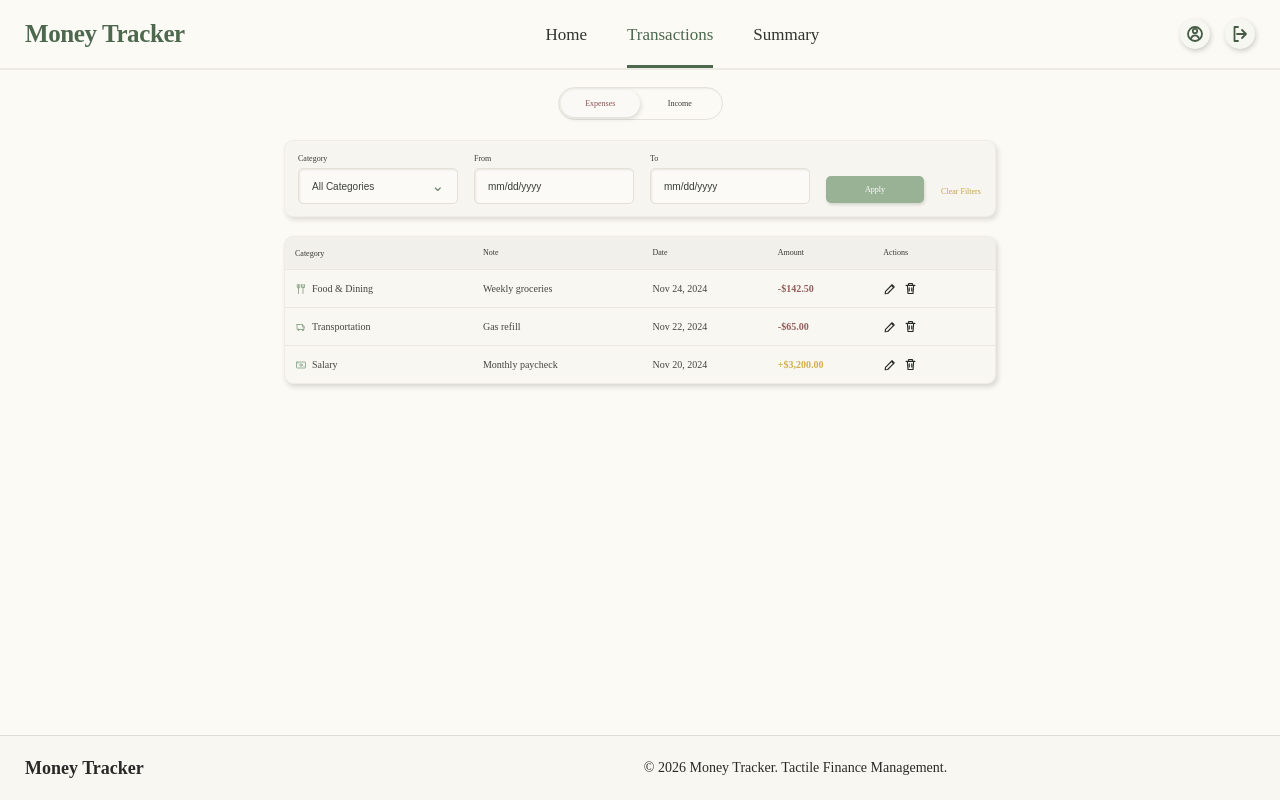
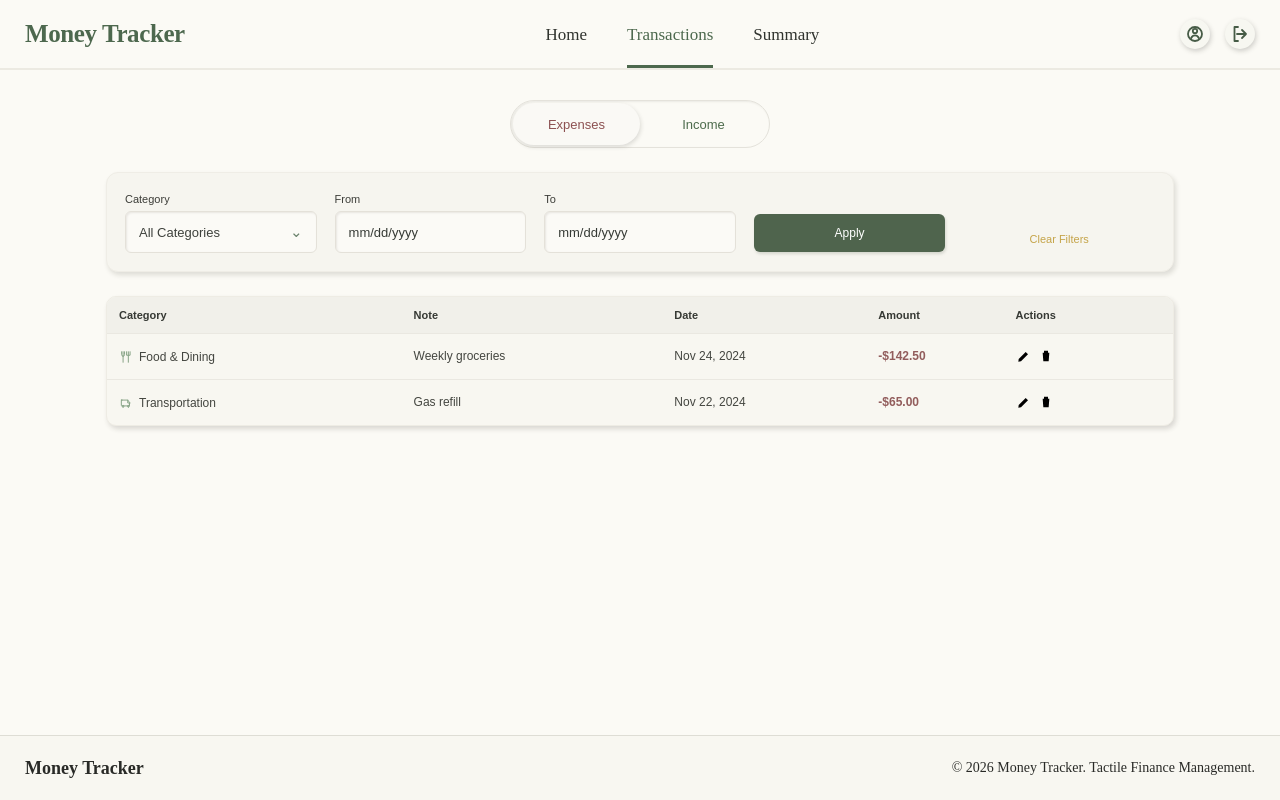
Before and after one commit to Luckyishim/Expenses-Tracker, a React (Vite) app in the folder client-side/Expenses-Tracker/: page /transactions in a window 1280 px wide. Built offline with nearby package versions, Linux system fonts and the light colour scheme.

Commit message:
footer and transactions

```diff
--- a/client-side/Expenses-Tracker/src/pages/Transaction.jsx
+++ b/client-side/Expenses-Tracker/src/pages/Transaction.jsx
@@ -1,3 +1,4 @@
+import { useState } from "react";
 import "../styles/Transaction.css";
 import Navbar from "../components/Navbar";
 import Footer from "../components/Footer";
@@ -26,6 +27,8 @@ const CategoryIcon = ({ type }) => {
 };
 
 function Transaction() {
+  const [activeView, setActiveView] = useState("expense");
+
   const transactions = [
     [
       "Food & Dining",
@@ -53,16 +56,30 @@ function Transaction() {
     ],
   ];
 
+  const visibleTransactions = transactions.filter(
+    ([, , , , , status]) => status === activeView,
+  );
+
   return (
     <main className="transactions-page">
       <Navbar activePage="transactions" />
 
       <section className="transactions-content" aria-label="Transactions">
         <div className="transaction-switch">
-          <button className="selected" type="button">
+          <button
+            className={activeView === "expense" ? "selected" : ""}
+            type="button"
+            onClick={() => setActiveView("expense")}
+          >
             Expenses
           </button>
-          <button type="button">Income</button>
+          <button
+            type="button"
+            className={activeView === "income" ? "selected is-income" : "is-income"}
+            onClick={() => setActiveView("income")}
+          >
+            Income
+          </button>
         </div>
         <form className="transaction-filters">
           <label>
@@ -99,7 +116,7 @@ function Transaction() {
               </tr>
             </thead>
             <tbody>
-              {transactions.map(
+              {visibleTransactions.map(
                 ([category, note, date, amount, type, status]) => (
                   <tr key={category}>
                     <td>
--- a/client-side/Expenses-Tracker/src/styles/Footer.css
+++ b/client-side/Expenses-Tracker/src/styles/Footer.css
@@ -1,12 +1,18 @@
 .site-footer {
   min-height: 65px;
-  /* padding: 0 max(56px, calc((100% - 712px) / 2)); */
+  /* keep a fixed footer at the bottom of the viewport */
+  position: fixed;
+  left: 0;
+  right: 0;
+  bottom: 0;
+  width: 100%;
+  z-index: 50;
   padding: 0 25px;
   border-top: 1px solid #deddd5;
   background: #f8f7f1;
   display: flex;
   align-items: center;
-  gap: 500px;
+  justify-content: space-between;
 }
 
 .site-footer strong {
--- a/client-side/Expenses-Tracker/src/styles/Home.css
+++ b/client-side/Expenses-Tracker/src/styles/Home.css
@@ -68,6 +68,10 @@
   width: min(100%, 900px);
   margin:  25px auto;
   /* flex: 1; */
+}
+/* Ensure pages using .home-page leave space for the fixed footer */
+.home-page {
+  padding-bottom: 100px;
 }
 .summary-cards {
   display: grid;
--- a/client-side/Expenses-Tracker/src/styles/Transaction.css
+++ b/client-side/Expenses-Tracker/src/styles/Transaction.css
@@ -5,202 +5,181 @@
   display: flex;
   flex-direction: column;
 }
-.transactions-header {
-  height: 40px;
-  padding: 0 22px;
-  border-bottom: 2px solid #eceae2;
-  background: #fbfaf5;
-  display: flex;
-  align-items: center;
-}
-.transactions-logo {
-  color: #4f684f;
-  font-size: 16px;
-  font-weight: 700;
-  letter-spacing: -0.4px;
-  text-decoration: none;
-}
-.transactions-nav {
-  height: 100%;
-  margin: 0 auto;
-  display: flex;
-  gap: 25px;
-}
-.transactions-nav a {
-  height: 100%;
-  padding-top: 13px;
-  border-bottom: 1px solid transparent;
-  color: #2f332e;
-  font-size: 8px;
-  text-decoration: none;
-}
-.transactions-nav a.active {
-  color: #4e654d;
-  border-color: #4e654d;
-}
-.transactions-actions {
-  display: flex;
-  gap: 16px;
-}
-.transactions-actions button {
-  width: 15px;
-  height: 16px;
-  padding: 0;
-  border: 0;
-  color: #4c654c;
-  background: transparent;
-  cursor: pointer;
-}
-.transactions-actions svg,
-.row-action svg {
-  width: 100%;
-  height: 100%;
-  fill: none;
-  stroke: currentColor;
-  stroke-width: 1.8;
-  stroke-linecap: round;
-  stroke-linejoin: round;
-}
+
 .transactions-content {
-  width: min(712px, calc(100% - 40px));
-  margin: 17px auto 19px;
+  width: min(100%, 1100px);
+  margin: 30px auto 30px;
+  padding: 0 16px;
   flex: 1;
 }
+
 .transaction-switch {
-  width: 165px;
-  height: 33px;
-  margin: 0 auto 20px;
+  width: 260px;
+  height: 48px;
+  margin: 0 auto 24px;
   padding: 2px;
   border: 1px solid #e4e2db;
-  border-radius: 20px;
+  border-radius: 24px;
   display: flex;
   box-shadow: inset 1px 1px 2px rgb(50 47 38 / 0.08);
 }
+
 .transaction-switch button {
   flex: 1;
   border: 0;
-  border-radius: 17px;
+  border-radius: 22px;
   color: #373934;
   background: transparent;
-  font-size: 8px;
+  font-size: 13px;
+  font-family: Arial, sans-serif;
   cursor: pointer;
 }
+
 .transaction-switch .selected {
   color: #8c5151;
   background: #faf9f5;
   box-shadow: 1px 2px 4px rgb(43 40 31 / 0.15);
 }
+
+.transaction-switch button.is-income {
+  color: #4d6b4c;
+}
+
+.transaction-switch .selected.is-income {
+  color: #789076;
+  background: #f8f7f0;
+}
+
 .transaction-filters {
-  min-height: 77px;
-  margin-bottom: 19px;
-  padding: 12px 13px;
+  min-height: 100px;
+  margin-bottom: 24px;
+  padding: 18px 18px;
   border: 1px solid #efede6;
-  border-radius: 9px;
+  border-radius: 12px;
   background: #f6f5ef;
   box-shadow: 2px 3px 5px rgb(43 40 29 / 0.14);
   display: grid;
-  grid-template-columns: 160px 160px 160px 98px auto;
+  grid-template-columns: repeat(5, minmax(0, 1fr));
   align-items: end;
-  gap: 16px;
+  gap: 18px;
 }
+
 .transaction-filters label {
   color: #3c3d38;
-  font-size: 8px;
+  font-size: 11px;
+  font-family: Arial, sans-serif;
 }
+
 .transaction-filters input,
 .select-field {
-  height: 36px;
-  margin-top: 5px;
+  height: 42px;
+  margin-top: 6px;
   padding: 0 13px;
   border: 1px solid #e4e1d9;
-  border-radius: 5px;
+  border-radius: 6px;
   color: #3e413c;
   background: #fbfaf6;
   box-shadow: inset 1px 1px 2px rgb(65 62 50 / 0.1);
-  font:
-    10px Arial,
-    sans-serif;
+  font: 13px Arial, sans-serif;
 }
+
 .transaction-filters input {
   width: 100%;
 }
+
 .transaction-filters input::placeholder {
   color: #363a35;
 }
+
 .select-field {
   display: flex;
   align-items: center;
   justify-content: space-between;
 }
+
 .select-field span {
   color: #69816b;
   font-size: 15px;
 }
+
 .apply-filter {
-  height: 27px;
+  height: 38px;
   margin-bottom: 1px;
   border: 0;
-  border-radius: 5px;
+  border-radius: 6px;
   color: #fff;
-  background: #99b195;
+  background: #4f644d;
   box-shadow: 1px 2px 3px rgb(52 66 48 / 0.17);
-  font-size: 8px;
+  font-size: 12px;
+  font-family: Arial, sans-serif;
   cursor: pointer;
 }
+
 .clear-filter {
   margin-bottom: 8px;
   padding: 0;
   border: 0;
   color: #c5a449;
   background: transparent;
-  font-size: 8px;
+  font-size: 11px;
+  font-family: Arial, sans-serif;
   white-space: nowrap;
   cursor: pointer;
 }
+
 .transactions-table-wrap {
   overflow-x: auto;
   border: 1px solid #eeece4;
-  border-radius: 9px;
+  border-radius: 10px;
   background: #f8f7f1;
   box-shadow: 2px 3px 5px rgb(43 40 29 / 0.16);
 }
+
 .transactions-table {
   width: 100%;
   min-width: 610px;
   border-collapse: collapse;
-  font-size: 10px;
+  font-size: 12px;
+  font-family: Arial, sans-serif;
 }
+
 .transactions-table th {
-  height: 32px;
+  height: 36px;
   color: #363934;
   background: #f1f0ea;
-  font-size: 8px;
-  font-weight: 400;
+  font-size: 11px;
+  font-weight: 600;
   text-align: left;
 }
+
 .transactions-table th:first-child,
 .transactions-table td:first-child {
-  padding-left: 10px;
+  padding-left: 12px;
 }
+
 .transactions-table th:last-child,
 .transactions-table td:last-child {
-  padding-right: 10px;
+  padding-right: 12px;
 }
+
 .transactions-table td {
-  height: 38px;
+  height: 46px;
   border-top: 1px solid #eae8e1;
   color: #444640;
 }
+
 .transactions-table td:first-child {
   display: flex;
   align-items: center;
-  gap: 5px;
+  gap: 6px;
 }
+
 .category-icon {
-  width: 12px;
-  height: 12px;
+  width: 14px;
+  height: 14px;
   color: #87a386;
 }
+
 .category-icon svg {
   width: 100%;
   height: 100%;
@@ -210,18 +189,21 @@
   stroke-linecap: round;
   stroke-linejoin: round;
 }
+
 .transactions-table .expense {
   color: #925d5c;
   font-weight: 700;
 }
+
 .transactions-table .income {
   color: #d2af49;
   font-weight: 700;
 }
+
 .row-action {
-  width: 15px;
-  height: 15px;
-  margin-right: 5px;
+  width: 16px;
+  height: 16px;
+  margin-right: 6px;
   padding: 0;
   border: 0;
   color: #262925;
@@ -229,69 +211,37 @@
   vertical-align: middle;
   cursor: pointer;
 }
-/* .site-footer {
-  min-height: 62px;
-  padding: 0 max(54px, calc((100% - 712px) / 2));
-  border-top: 1px solid #deddd5;
-  background: #f8f7f1;
-  display: flex;
-  align-items: center;
-  gap: 120px;
-}
-.site-footer strong {
-  font-size: 16px;
-  font-weight: 500;
-  white-space: nowrap;
-}
-.site-footer span {
-  font-size: 9px;
-  white-space: nowrap;
-} */
+
 @media (max-width: 760px) {
   .transaction-filters {
-    grid-template-columns: repeat(3, 1fr);
+    grid-template-columns: repeat(3, minmax(0, 1fr));
   }
+
   .apply-filter {
     height: 34px;
   }
+
   .clear-filter {
     align-self: center;
     margin: 0;
   }
-  /* .site-footer {
-    padding: 18px 24px;
-    gap: 10px;
-    flex-direction: column;
-    align-items: flex-start;
-  } */
 }
+
 @media (max-width: 500px) {
-  /* .transactions-header {
-    padding: 0 14px;
-  }
-  .transactions-logo {
-    font-size: 14px;
-  }
-  .transactions-nav {
-    display: none;
-  }
-  .transactions-actions {
-    margin-left: auto;
-  } */
   .transactions-content {
     width: calc(100% - 24px);
   }
+
   .transaction-filters {
     grid-template-columns: 1fr;
     gap: 8px;
   }
+
   .apply-filter {
     height: 32px;
   }
+
   .clear-filter {
     height: 22px;
   }
-  /* .site-footer span {
-    white-space: normal;
-  } */
 }
```
